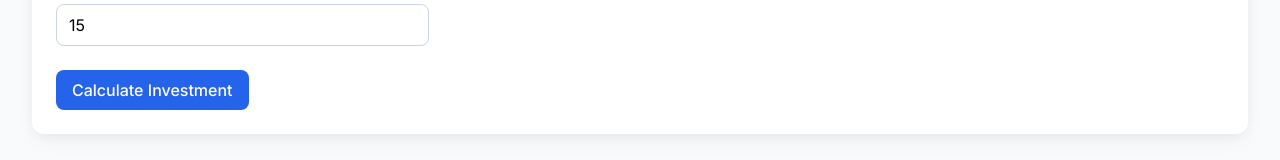
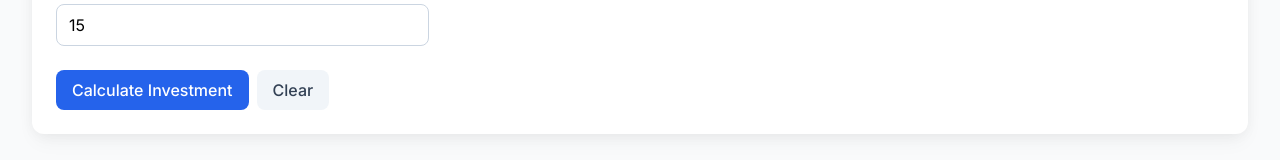
Before and after one commit to sajadparacha/InvestmentApp, a React (Create React App) app: page / in a window 1280 px wide. Shown: the part 410-570 px from the top of the page. Built offline with nearby package versions, Linux system fonts and the light colour scheme.

Commit message:
feat: add Clear button to all calculator tabs
- Adds a Clear button to One-Time Investment, Goal Planner, and Monthly Investment tabs
- Resets all inputs, results, summary, and errors to their default state for each module
- Improves user experience for starting fresh calculations

```diff
--- a/src/views/GoalPlannerView.tsx
+++ b/src/views/GoalPlannerView.tsx
@@ -5,6 +5,7 @@ import { GoalPlannerInputs, CalculationResult, SummaryData } from '../models/typ
 import { calculateGoalPlanner, formatCurrency } from '../models/calculations';
 import { validateGoalPlanner, getErrorMessage } from '../models/validation';
 import { exportToCSV, exportToExcel, exportToPDF, exportChartToPNG } from '../utils/export';
+import { DEFAULT_GOAL_PLANNER } from '../constants/defaults';
 
 interface GoalPlannerProps {
   inputs: GoalPlannerInputs;
@@ -65,6 +66,13 @@ const GoalPlanner: React.FC<GoalPlannerProps> = ({
 
   const handleChartExport = () => {
     exportChartToPNG('goal-chart', `goal-chart-${new Date().toISOString().split('T')[0]}`);
+  };
+
+  const handleClear = () => {
+    setInputs(DEFAULT_GOAL_PLANNER);
+    setResults([]);
+    setSummary(null);
+    setErrors([]);
   };
 
   return (
@@ -162,6 +170,9 @@ const GoalPlanner: React.FC<GoalPlannerProps> = ({
           </div>
           <button type="submit" className="btn-primary w-full md:w-auto">
             Calculate Required Investment
+          </button>
+          <button type="button" className="btn-secondary w-full md:w-auto ml-2" onClick={handleClear}>
+            Clear
           </button>
         </form>
       </div>
--- a/src/views/MonthlyInvestmentView.tsx
+++ b/src/views/MonthlyInvestmentView.tsx
@@ -5,6 +5,7 @@ import { MonthlyInvestmentInputs, CalculationResult, SummaryData } from '../mode
 import { calculateMonthlyInvestment, formatCurrency } from '../models/calculations';
 import { validateMonthlyInvestment, getErrorMessage } from '../models/validation';
 import { exportToCSV, exportToExcel, exportToPDF, exportChartToPNG } from '../utils/export';
+import { DEFAULT_MONTHLY_INVESTMENT } from '../constants/defaults';
 
 interface MonthlyInvestmentProps {
   inputs: MonthlyInvestmentInputs;
@@ -77,6 +78,13 @@ const MonthlyInvestment: React.FC<MonthlyInvestmentProps> = ({
       { name: 'Total Profit', value: totalProfit, color: '#10b981' },
       { name: 'Total Charity', value: totalCharity, color: '#f59e0b' }
     ];
+  };
+
+  const handleClear = () => {
+    setInputs(DEFAULT_MONTHLY_INVESTMENT);
+    setResults([]);
+    setSummary(null);
+    setErrors([]);
   };
 
   return (
@@ -173,6 +181,9 @@ const MonthlyInvestment: React.FC<MonthlyInvestmentProps> = ({
           </div>
           <button type="submit" className="btn-primary w-full md:w-auto">
             Calculate Monthly Investment
+          </button>
+          <button type="button" className="btn-secondary w-full md:w-auto ml-2" onClick={handleClear}>
+            Clear
           </button>
         </form>
       </div>
--- a/src/views/OneTimeInvestmentView.tsx
+++ b/src/views/OneTimeInvestmentView.tsx
@@ -5,6 +5,7 @@ import { OneTimeInvestmentInputs, CalculationResult, SummaryData } from '../mode
 import { calculateOneTimeInvestment, formatCurrency } from '../models/calculations';
 import { validateOneTimeInvestment, getErrorMessage } from '../models/validation';
 import { exportToCSV, exportToExcel, exportToPDF, exportChartToPNG } from '../utils/export';
+import { DEFAULT_ONE_TIME_INVESTMENT } from '../constants/defaults';
 
 interface OneTimeInvestmentProps {
   inputs: OneTimeInvestmentInputs;
@@ -65,6 +66,13 @@ const OneTimeInvestment: React.FC<OneTimeInvestmentProps> = ({
 
   const handleChartExport = () => {
     exportChartToPNG('one-time-chart', `one-time-chart-${new Date().toISOString().split('T')[0]}`);
+  };
+
+  const handleClear = () => {
+    setInputs(DEFAULT_ONE_TIME_INVESTMENT);
+    setResults([]);
+    setSummary(null);
+    setErrors([]);
   };
 
   return (
@@ -170,6 +178,9 @@ const OneTimeInvestment: React.FC<OneTimeInvestmentProps> = ({
           </div>
           <button type="submit" className="btn-primary w-full md:w-auto">
             Calculate Investment
+          </button>
+          <button type="button" className="btn-secondary w-full md:w-auto ml-2" onClick={handleClear}>
+            Clear
           </button>
         </form>
       </div>
```
